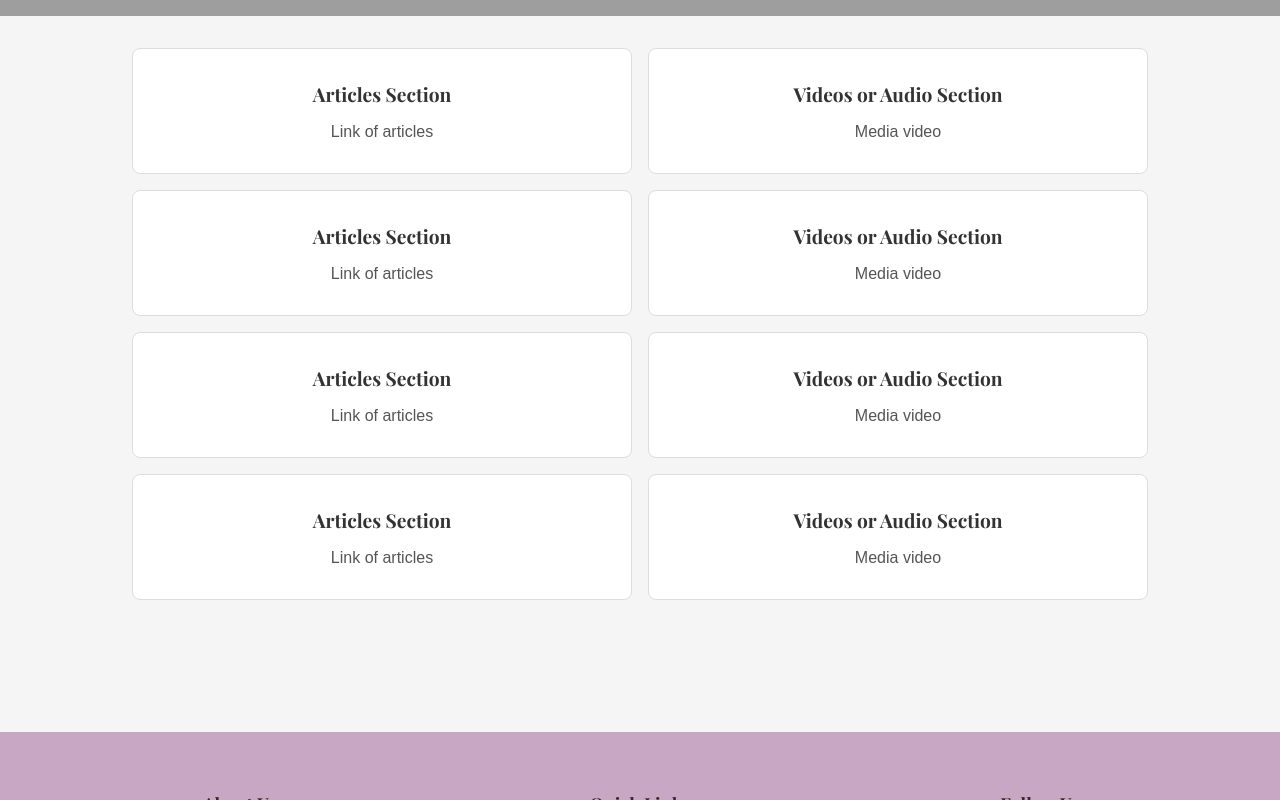
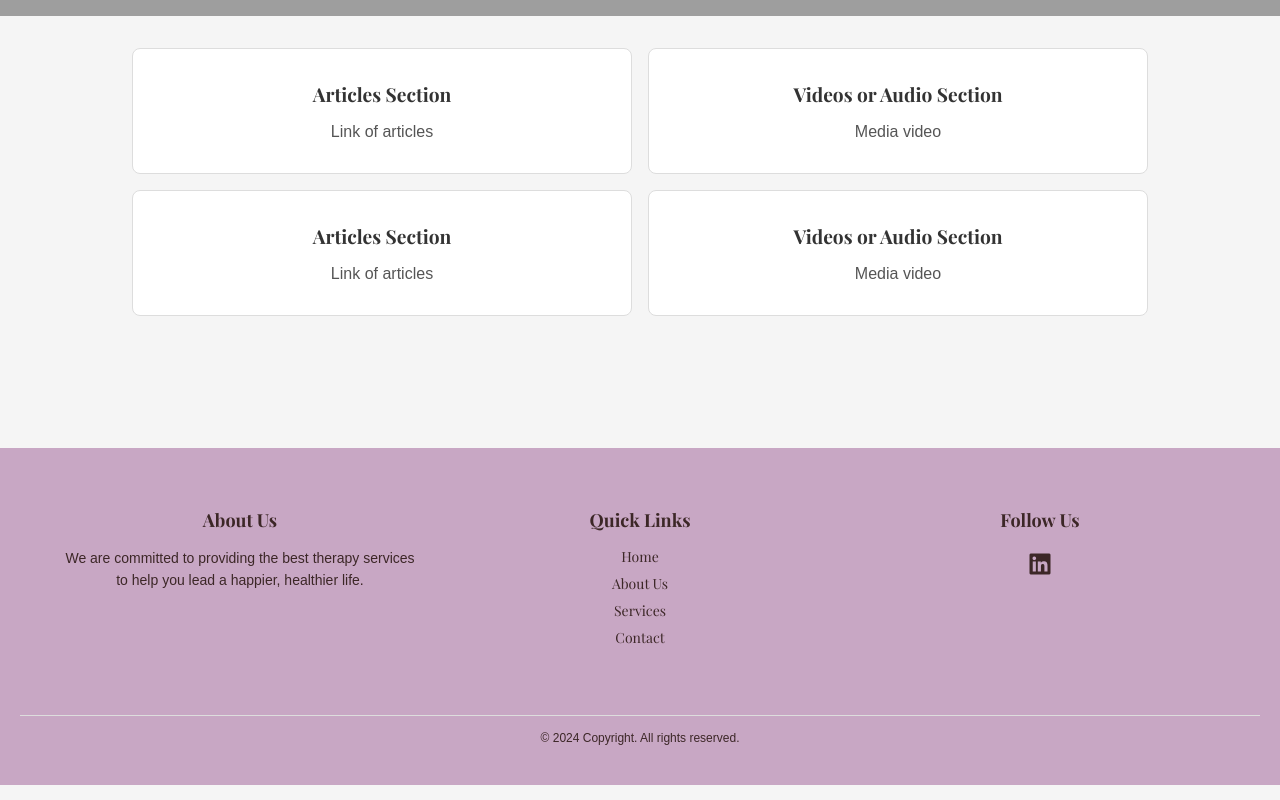
Before and after one commit to Boya015/Therapy-project, a plain HTML site: page pages/resources.html in a window 1280 px wide. Shown: the part 489-1289 px from the top of the page. Drawn offline with nearby package versions, Linux system fonts and the light colour scheme; grey boxes are pictures that could not be loaded; a web font is replaced by a local one.

Commit message:
removed slots

```diff
--- a/pages/resources.html
+++ b/pages/resources.html
@@ -77,23 +77,6 @@
           <p>Media video</p>
         </div>
 
-        <div class="articles-section">
-          <h2>Articles Section</h2>
-          <p>Link of articles</p>
-        </div>
-        <div class="media-section">
-          <h2>Videos or Audio Section</h2>
-          <p>Media video</p>
-        </div>
-
-        <div class="articles-section">
-          <h2>Articles Section</h2>
-          <p>Link of articles</p>
-        </div>
-        <div class="media-section">
-          <h2>Videos or Audio Section</h2>
-          <p>Media video</p>
-        </div>
       </div>
     </section>
 
```
